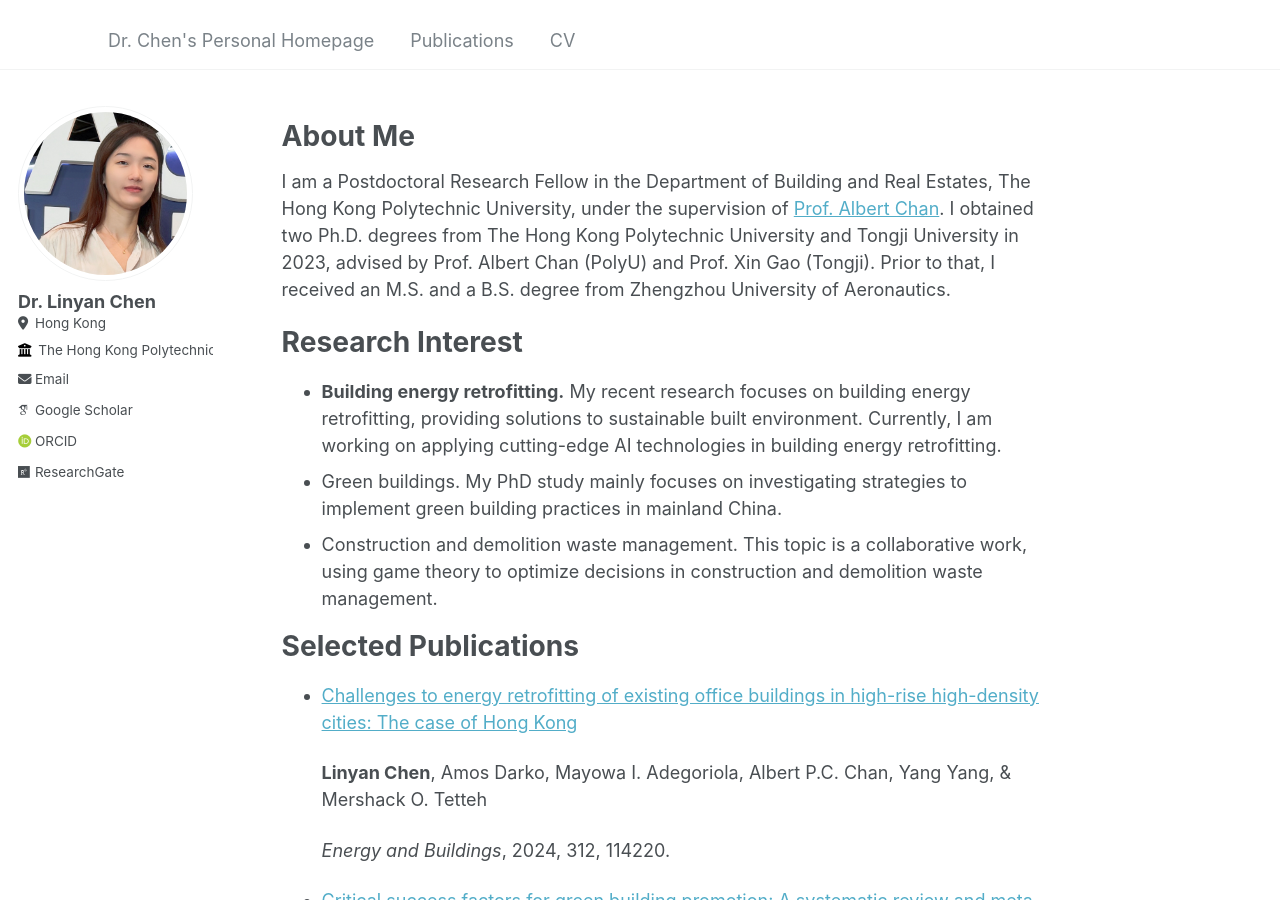
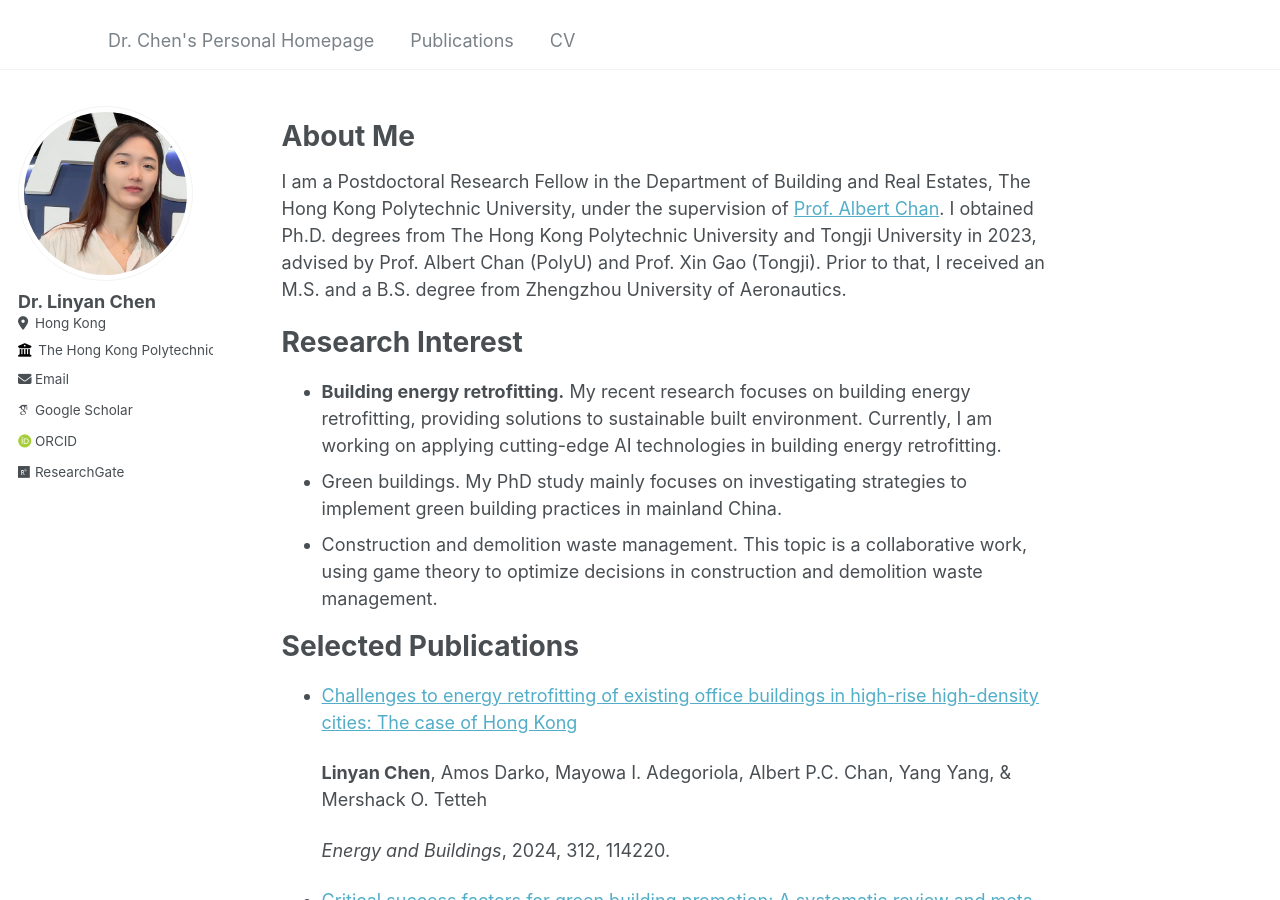
Before and after one commit to LynnChen1/LinyanChen, a Jekyll site: the page built from _pages/about.md, in a window 1280 px wide and 900 px high. Built offline with Jekyll 4.4.1, drawn with Linux system fonts in a browser that asks for light colours; some web fonts are replaced; part of the change alters nothing that is shown; some of the changed text lies outside the part shown.

Commit message:
Update about.md

```diff
--- a/_pages/about.md
+++ b/_pages/about.md
@@ -9,7 +9,7 @@ redirect_from:
 About Me
 ===
 
-I am a Postdoctoral Research Fellow in the Department of Building and Real Estates, The Hong Kong Polytechnic University, under the supervision of [Prof. Albert Chan](https://www.polyu.edu.hk/bre/people/academic-staff/ir-prof-albert-pc-chan/). I obtained two Ph.D. degrees from The Hong Kong Polytechnic University and Tongji University in 2023, advised by Prof. Albert Chan (PolyU) and Prof. Xin Gao (Tongji). Prior to that, I received an M.S. and a B.S. degree from Zhengzhou University of Aeronautics.
+I am a Postdoctoral Research Fellow in the Department of Building and Real Estates, The Hong Kong Polytechnic University, under the supervision of [Prof. Albert Chan](https://www.polyu.edu.hk/bre/people/academic-staff/ir-prof-albert-pc-chan/). I obtained Ph.D. degrees from The Hong Kong Polytechnic University and Tongji University in 2023, advised by Prof. Albert Chan (PolyU) and Prof. Xin Gao (Tongji). Prior to that, I received an M.S. and a B.S. degree from Zhengzhou University of Aeronautics.
 
 Research Interest
 ===
@@ -66,5 +66,6 @@ Project
 
 Teaching Experience
 ===
-* Working as a helper in the course of Construction Economics
-* Working as a helper in the course of Analytical Skills and Methods
+* Assited in the course of Construction Economics.
+* Assisted in the course of Analytical Skills and Methods.
+* Assisted in the course of Introduction to Construction Management.
```
